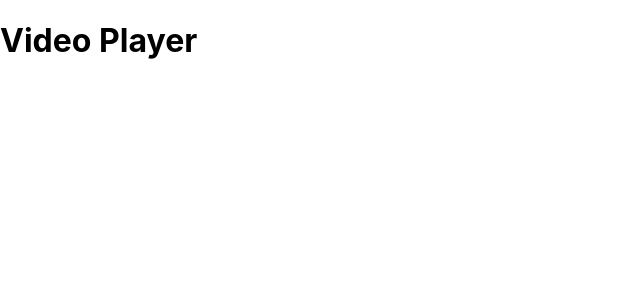
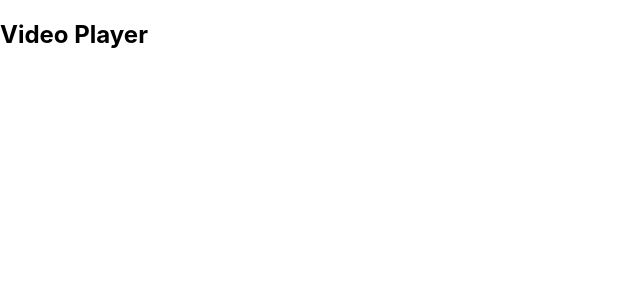
Before and after one commit to tyler-daigle/popup-video, a React (Vite) app: page / in a window 1280 px wide. Shown: the top 300 px of the page, without its empty margins (0-640 px from the left). Built offline with nearby package versions, Linux system fonts and the light colour scheme.

Commit message:
basic skeleton

```diff
--- a/index.html
+++ b/index.html
@@ -4,7 +4,7 @@
     <meta charset="UTF-8" />
     <link rel="icon" type="image/svg+xml" href="/src/favicon.svg" />
     <meta name="viewport" content="width=device-width, initial-scale=1.0" />
-    <title>Vite App</title>
+    <title>Video Player Test</title>
   </head>
   <body>
     <div id="root"></div>
--- a/src/App.jsx
+++ b/src/App.jsx
@@ -1,7 +1,9 @@
+import VideoPlayer from "./components/VideoPlayer";
+
 function App() {
   return (
     <div>
-      <h1>Video Player</h1>
+      <VideoPlayer />
     </div>
   );
 }
--- /dev/null
+++ b/src/components/VideoPlayer.jsx
@@ -0,0 +1,8 @@
+import styles from "../styles/VideoPlayer.module.css";
+export default function VideoPlayer() {
+  return (
+    <div>
+      <h2>Video Player</h2>
+    </div>
+  );
+}
```
Also changed, not shown: src/styles/VideoPlayer.module.css (added), 1 other file (tests, documents, lock files or other folders).
